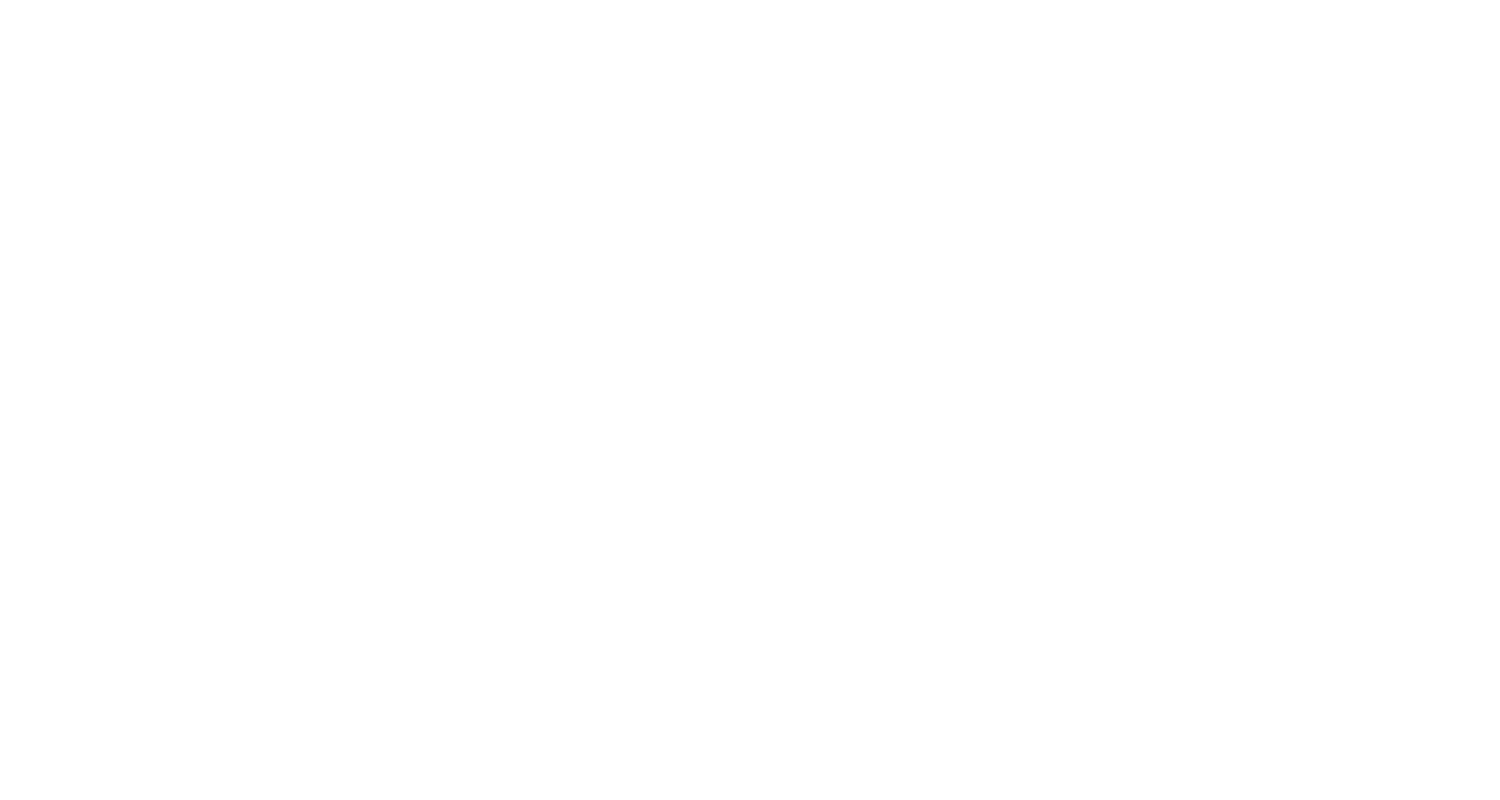
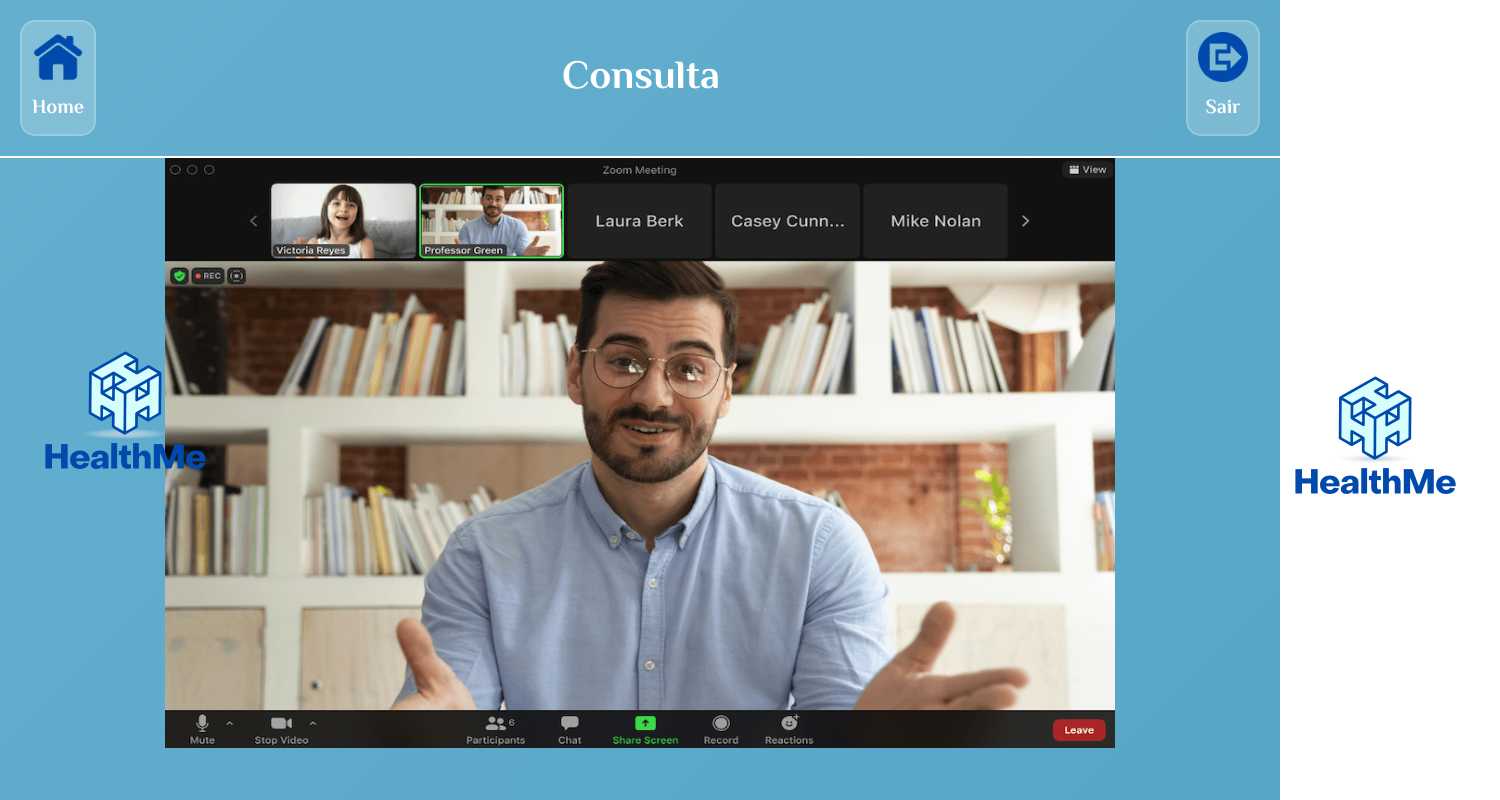
Before and after one commit to HealthMe-Telemed/testefront, a Vue app: page /ConsultaExemplo in a window 1280 px wide. Before the commit this address had no page. Shown: the whole page, 1500 px wide, since content can reach past the window. Built offline with nearby package versions, Linux system fonts and the light colour scheme.

Commit message:
Alterações Finais Front-end

```diff
--- /dev/null
+++ b/src/components/ConsultaExemplo.vue
@@ -0,0 +1,84 @@
+<script setup>
+import Layout from './Layout.vue';
+import ConsultaExemplo from './ConsultaExemplo.vue';
+</script>
+
+<template>
+  <section>
+    <Layout :cabecalho="'Consulta'"></Layout>
+    <main>
+          <div class="img">
+          <img src="../assets/Icons/ReuniaoZoom.png" style="width: 950px; height: 590px;"/>
+          </div>
+
+          <div class="imglogo">
+          <img src="../assets/img/HealthMe.png" style="width: 250px; height: 250px;"/>
+          </div>
+
+          <div class="imglogo2">
+          <img src="../assets/img/HealthMe.png" style="width: 250px; height: 250px;"/>
+          </div>
+
+          <div>
+            <iframe :src="consultaUrl" sandbox="allow-scripts " frameborder="0" width="500"></iframe>
+          </div>
+    </main>
+  </section>
+</template>
+
+<script>
+export default {
+  data(){
+    return {
+      consultaUrl: ""
+    }
+  },
+  methods: {
+
+  }
+}
+</script>
+
+ <style scoped>
+  @import url("https://fonts.googleapis.com/cssz?family=El+Messiri:wght@700&display=swap");
+
+  * {
+  margin: 0;
+  padding: 0;
+  font-family: "El Messiri", sans-serif;
+  color: white;
+}
+
+section {
+  min-height: 100vh;
+  background: linear-gradient(-45deg, #80caea);
+  background-size: 400% 400%;
+  animation: gradient 10s ease infinite;
+}
+
+header {
+  display: flex;
+  border-bottom: white 2px solid;
+  text-align: center;
+}
+
+.img {
+  display: flex;
+  position: relative;
+  justify-content: center;
+}
+
+.imglogo {
+  display: flex;
+  position: relative;
+  margin-top: -450px;
+}
+
+.imglogo2 {
+  display: flex;
+  position: relative;
+  margin-left: 1250px;
+  margin-top: -225px;
+}
+
+  </style>
--- a/src/components/Layout.vue
+++ b/src/components/Layout.vue
@@ -1,10 +1,16 @@
 <template>
     <header>
-      <button class="home" v-on:click="home"><i class="fa fa-home"></i> Home</button>
+
+      <button class="home" v-on:click="home"><i class="fa fa-home"></i>
+        <img src="../assets/Icons/Home.png" style="width: 50px; height: 50px;"/>
+        <p>Home</p></button>
+
       <div class="titulo">{{cabecalho}}</div>
+
       <button class="sair" v-on:click="Logout">
-        <i class="fa fa-sign-out"></i> Sair
-      </button>
+        <i class="fa fa-sign-out"></i>
+        <img src="../assets/Icons/Sair.png" style="width: 50px; height: 50px;"/>
+        <p>Sair</p></button>
     </header>
 </template>
 <style>
--- a/src/components/MenuPrincipal.vue
+++ b/src/components/MenuPrincipal.vue
@@ -4,103 +4,47 @@
       <div class="box">
         <div class="square" style="--i: 0"></div>
         <div class="square" style="--i: 1">
-           <!-- logo lado esquedor -->
-          <img
-            src="../assets/img/HealthMe.png"
-            style="
-              width: 150px;
-              height: 150px;
-              margin-left: 0px;
-              margin-top: 10px;
-            "/></div>
-        <!-- quadrado lado direito - terceiro-->
-        <div class="square" style="--i: 2">
-
+          <img src="../assets/img/HealthMe.png"
+            style="width: 150px; height: 150px; margin-left: 0px; margin-top: 10px;" />
         </div>
-        <div class="square" style="--i: 3">
-
+        <div class="square" style="--i: 2"></div>
+        <div class="square" style="--i: 3"></div>
+        <div class="square" style="--i: 4"></div>
+        <div class="square" style="--i: 5">
+          <img src="../assets/img/HealthMe.png"
+            style="width: 150px; height: 150px; margin-left: 2px; margin-top: 10px;" />
         </div>
-        <div class="square" style="--i: 4"> </div>
-
-        <div class="square" style="--i: 5">
-          <!-- logo lado direito -->
-          <img
-            src="../assets/img/HealthMe.png"
-            style="
-              width: 150px;
-              height: 150px;
-              margin-left: 2px;
-              margin-top: 10px;
-            "
-          />
-        </div>
-
-
         <div class="container">
           <div class="form">
-            <!-- logo central -->
-            <img src="../assets/img/HealthMe.png"
-            style="margin-top: -50px;"/>
-
+            <img src="../assets/img/HealthMe.png" style="margin-top: -50px;" />
             <form @submit.prevent="submitForm">
-
               <div class="iconlogin">
-                <img src="../assets/Icons/Icon Usuario.png" style="
-                width: 30px;"/>
+                <img src="../assets/Icons/Icon Usuario.png" style="width: 30px;" />
               </div>
-
               <div class="inputBx">
-                <input
-                  type="text"
-                  v-model="username"
-                  required="true"
-                  @input="formatarCPF"
-                  placeholder="Digite apenas números"
-                  maxlength="11"
-                  minlength="11"
-                />
-                <span>Login: CPF</span>
+                <input type="text" v-model="username" required="true" @input="formatarCPF"
+                  placeholder="Digite apenas números" maxlength="11" minlength="11" /><span>Login: CPF</span>
                 <i class="fas fa-user-circle"></i>
               </div>
-
               <div class="iconsenha">
-                <img src="../assets/Icons/Icon Senha.png" style="
-                width: 30px;"/>
+                <img src="../assets/Icons/Icon Senha.png" style="width: 30px;" />
               </div>
-
               <div class="inputBx password">
-
-                <input
-                  id="password-input"
-                  v-model="password"
-                  :type="passwordVisible ? 'text' : 'password'"
-                  name="password"
-                  required="true"/>
-
-                  <span>Senha:</span>
-
-                <!--<button type="button" @click="togglePasswordVisibility">-
-                {{ passwordVisible ? "Ocultar Senha" : "Mostrar Senha" }}
-                </button> -->
+                <input id="password-input" v-model="password" :type="passwordVisible ? 'text' : 'password'"
+                  name="password" required="true" /><span>Senha:</span>
                 <i class="fas fa-key"></i>
-
               </div>
-
-              <label class="remember"><input type="checkbox" />  Lembrar</label>
-
+              <label class="remember"><input type="checkbox" /> Lembrar</label>
               <p class="configsenha"><a href="Esqueci_Senha">Esqueceu sua Senha? </a></p>
-
               <div class="inputBx acessar">
                 <button type="submit" value="Entrar" v-on:click="submitForm">Entrar</button>
               </div>
             </form>
-
             <p class="novocadastro"><a href="Cadastro">Cadastrar Nova Conta</a></p>
           </div>
         </div>
       </div>
     </div>
-
     <div v-show="showError" class="modal">
       <div class="modal-content">
         <span class="modal-close" @click="closeErrorModal">&times;</span>
@@ -118,47 +62,28 @@
 <script>
 export default {
   data() {
-    return {
-      username: "",
-      senha: "",
-      passwordVisible: false,
-      showError: false,
-      errorMessage: '',
-    };
+    return { username: "", senha: "", passwordVisible: false, showError: false, errorMessage: '', };
   },
-  created(){
+  created() {
     sessionStorage.clear();
   },
   methods: {
-    openErrorModal(errorMessage) {
-      this.errorMessage = errorMessage;
-      this.showError = true;
-    },
-    closeErrorModal() {
-      this.showError = false;
-      this.errorMessage = '';
-    },
-    formatarCPF() {
+    openErrorModal(errorMessage) { this.errorMessage = errorMessage; this.showError = true; },
+    closeErrorModal() { this.showError = false; this.errorMessage = ''; }, formatarCPF() {
       // Remova quaisquer caracteres não numéricos do valor do campo
       this.username = this.username.replace(/\D/g, '');
     },
-    validarCPF(cpf){
-      return cpf.length == 11 ? true: false;
-    },
+    validarCPF(cpf) { return cpf.length == 11 ? true : false; },
     togglePasswordVisibility() {
       console.log("Clicado")
-      this.passwordVisible = !this.passwordVisible;
-      console.log(this.passwordVisible)
+      this.passwordVisible = !this.passwordVisible; console.log(this.passwordVisible)
     },
     submitForm() {
       const cpfValido = this.validarCPF(this.username);
       const md5Password = CryptoJS.MD5(this.password).toString();
-      const data = {
-        cpf: this.username,
-        senha: md5Password
-      };
+      const data = { cpf: this.username, senha: md5Password };
 
-      if(cpfValido){
+      if (cpfValido) {
         axios.post('https://localhost:7146/Usuario/Login', data)
           .then(response => {
             // Verificar se a resposta da API indica sucesso (por exemplo, status 200)
@@ -177,7 +102,7 @@ export default {
           });
       }
     },
-    cadastrar(){
+    cadastrar() {
       this.$router.push('/Cadastro')
     }
   },
@@ -186,6 +111,7 @@ export default {
 
 <style scoped>
 @import url("https://fonts.googleapis.com/cssz?family=El+Messiri:wght@700&display=swap");
+
 * {
   margin: 0;
   padding: 0;
@@ -215,9 +141,11 @@ section {
   0% {
     background-position: 0% 50%;
   }
+
   50% {
     background-position: 100% 50%;
   }
+
   100% {
     background-position: 0% 50%;
   }
@@ -235,7 +163,7 @@ section {
   border: 1px solid rgba(255, 255, 255, 0.15);
   border-radius: 15px;
   animation: square 10s linear infinite;
-  animation-delay: calc( -1s * var(--i));
+  animation-delay: calc(-1s * var(--i));
 }
 
 @keyframes square {
@@ -290,6 +218,7 @@ section {
   top: 150px;
   left: 45px;
 }
+
 /* 3º lado Esquerdo   */
 .box .square:nth-child(4) {
   width: 150px;
@@ -323,8 +252,7 @@ section {
   left: 5px;
   border-radius: 5px;
   pointer-events: none;
-  background: linear-gradient
-    (to bottom, rgba(154, 23, 23, 0.1) 0%, rgba(255, 255, 255, 0.1) 2%);
+  background: linear-gradient (to bottom, rgba(154, 23, 23, 0.1) 0%, rgba(255, 255, 255, 0.1) 2%);
 }
 
 .form {
@@ -427,8 +355,7 @@ form .inputBx button[type="submit"] {
 
 /* config ao passar o mouse por cima do botão  */
 .form .inputBx button[type="submit"]:hover {
-  background: linear-gradient
-    (115deg, rgba(0, 0, 0, 0.1), rgba(255, 255, 255, 0.25));
+  background: linear-gradient (115deg, rgba(0, 0, 0, 0.1), rgba(255, 255, 255, 0.25));
   color: #0920cd;
   transition: 0.5s;
 }
@@ -448,11 +375,13 @@ form .inputBx button[type="submit"] {
   pointer-events: none;
 }
 
-.form .inputBx input:focus ~ span ,
-.form .inputBx input:invalid ~ span,  form .inputBx input:valid ~ span {
+.form .inputBx input:focus~span,
+.form .inputBx input:invalid~span,
+form .inputBx input:valid~span {
   transform: translateX(-30px) translateY(-25px);
   font-size: 16px;
 }
+
 .form p {
   color: #fff;
   font-size: 16px;
@@ -482,10 +411,12 @@ form .inputBx button[type="submit"] {
   .rt-container {
     width: 500px;
   }
+
   [class="col-rt-"] {
     float: left;
     width: 49.9999999999%;
   }
+
   .col-rt-6,
   .col-rt-12 {
     width: 100%;
@@ -496,24 +427,30 @@ form .inputBx button[type="submit"] {
   .rt-container {
     width: 1170px;
   }
+
   .col-rt-1 {
     width: 16.6%;
   }
+
   .col-rt-2 {
     width: 30.33%;
   }
+
   .col-rt-3 {
     width: 50%;
   }
+
   .col-rt-4 {
     width: 67.664%;
   }
+
   .col-rt-5 {
     width: 83.33%;
   }
 }
 
 @media only screen and (min-width: 240px) and (max-width: 768px) {
+
   .ScriptTop h1,
   .ScriptTop ul {
     text-align: center;
@@ -542,6 +479,7 @@ form .inputBx button[type="submit"] {
     float: none;
   }
 }
+
 .rt-container {
   margin: 0 auto;
   padding-left: 12px;
@@ -578,6 +516,7 @@ form .inputBx button[type="submit"] {
   display: flex;
   justify-content: space-between;
 }
+
 .modal {
   position: fixed;
   top: 0;
@@ -585,7 +524,8 @@ form .inputBx button[type="submit"] {
   width: 100%;
   height: 100%;
   background-color: rgba(0, 0, 0, 0.5);
-  z-index: 999; /* Garante que o modal esteja acima de outros elementos */
+  z-index: 999;
+  /* Garante que o modal esteja acima de outros elementos */
 }
 
 .modal-content {
@@ -619,7 +559,7 @@ form .inputBx button[type="submit"] {
 }
 
 /* Config 'Esqueceu a senha?' */
-.configsenha{
+.configsenha {
   position: relative;
   color: #fff;
   cursor: pointer;
@@ -627,11 +567,10 @@ form .inputBx button[type="submit"] {
 }
 
 /* Config 'Novo Cadastro' */
-.novocadastro{
+.novocadastro {
   position: relative;
   color: #fff;
   cursor: pointer;
   transform: translateX(170px) translateY(-75px);
 }
-
 </style>
--- a/src/router.js
+++ b/src/router.js
@@ -11,6 +11,7 @@ import Confirmar_Senha from './components/Confirmar_Senha.vue'
 import Editar_Consulta from './components/Editar_Consulta.vue'
 import Titulos from './components/Titulos.vue'
 import Botoes_Agendamento from './components/Botoes_Agendamento.vue'
+import ConsultaExemplo from './components/ConsultaExemplo.vue'
 
 
 const routes = [
@@ -25,7 +26,8 @@ const routes = [
   { path: '/Confirmar_Senha', component: Confirmar_Senha},
   { path: '/Editar_Consulta/:id', name:"Editar_Consulta", component:Editar_Consulta},
   { path: '/Titulos',component:Titulos},
-  { path: '/Botoes_Agendamento',component:Botoes_Agendamento}
+  { path: '/Botoes_Agendamento',component:Botoes_Agendamento},
+  { path: '/ConsultaExemplo', component:ConsultaExemplo}
 ]
 
 const router = createRouter({
```
Also changed, not shown: src/components/Editar_Consulta.vue (+54 -8 lines), src/components/Novo_Agendamento.vue (+55 -7 lines), src/assets/Icons/IconHora.png (added), src/assets/Icons/ReuniaoZoom.png (added). Lines whose indentation alone changed are shown as unchanged.
